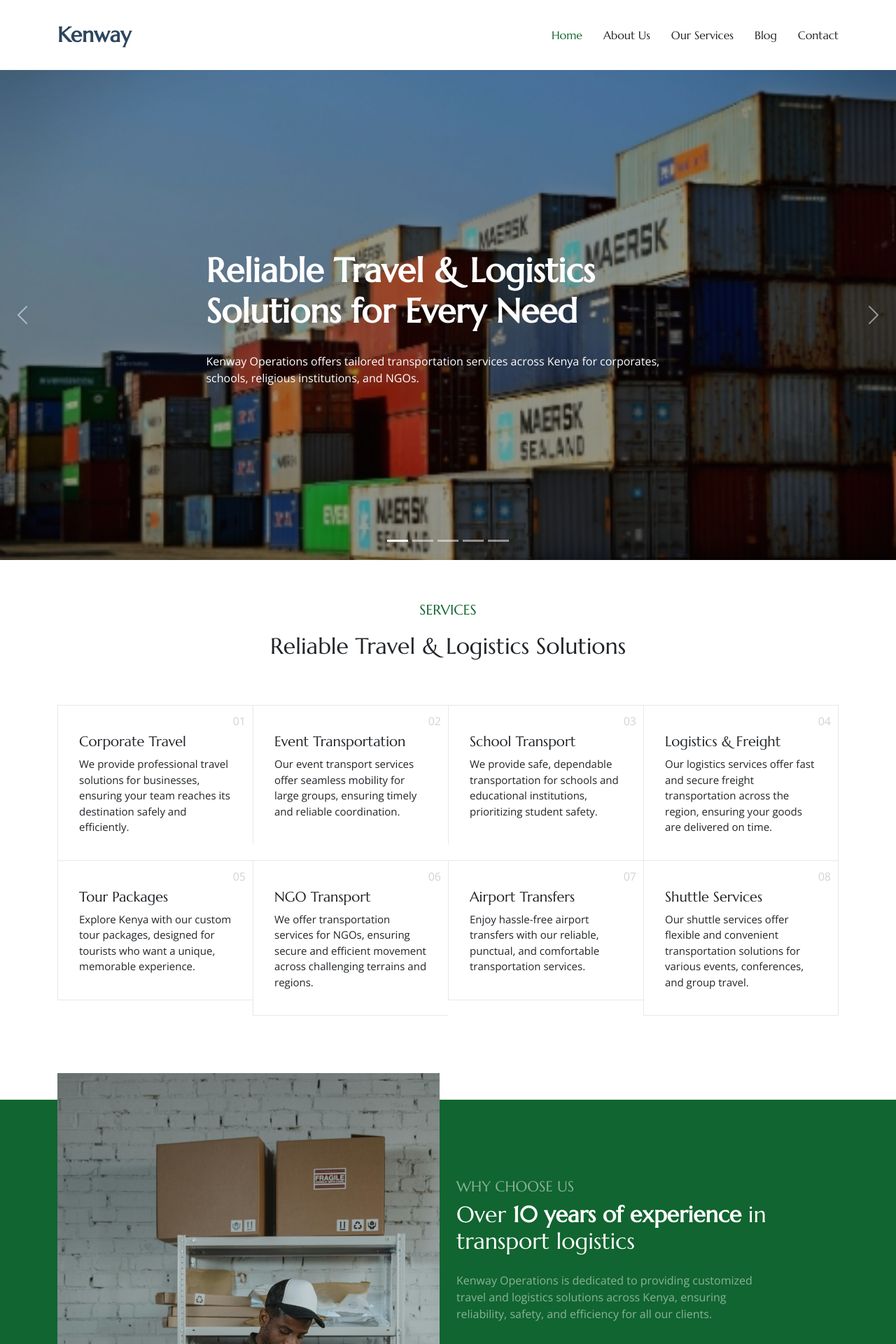
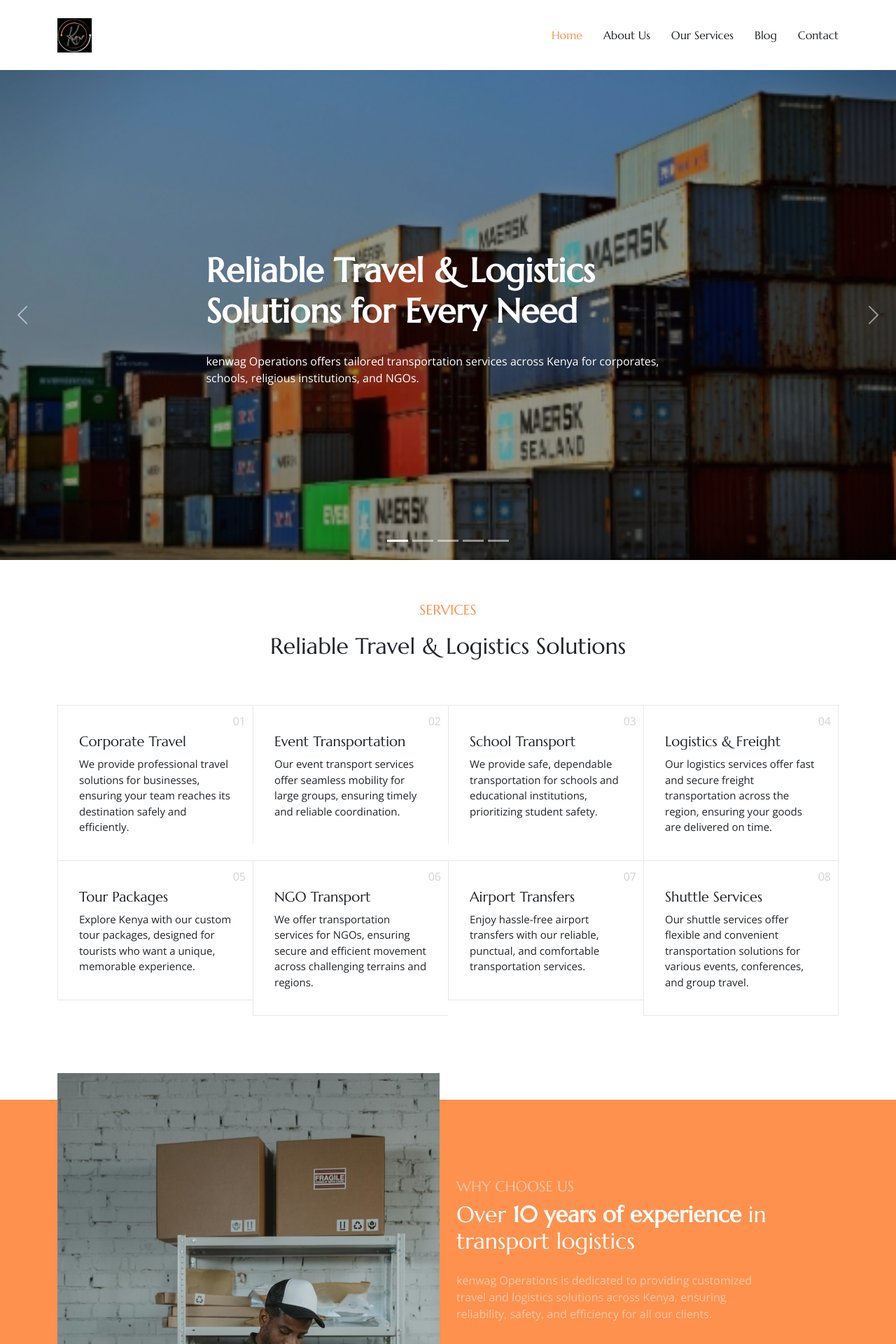
Before and after one commit to ngumikageche/kenway-op, a Flask app: page / in a window 1280 px wide. Shown: the top 1920 px of the page at 70% size. Run offline with Flask 3, Linux system fonts and the light colour scheme; some libraries are stand-ins or nearby versions.

Commit message:
theme colors active and logo

```diff
--- a/static/css/main.css
+++ b/static/css/main.css
@@ -22,7 +22,7 @@
   --background-color: #ffffff; /* Background color for the entire website, including individual sections */
   --default-color: #212529; /* Default color used for the majority of the text content across the entire website */
   --heading-color: #2d465e; /* Color for headings, subheadings and title throughout the website */
-  --accent-color: #116530; /* Accent color that represents your brand on the website. It's used for buttons, links, and other elements that need to stand out */
+  --accent-color: #fe914e; /* Accent color that represents your brand on the website. It's used for buttons, links, and other elements that need to stand out */
   --surface-color: #ffffff; /* The surface color is used as a background of boxed elements within sections, such as cards, icon boxes, or other elements that require a visual separation from the global background. */
   --contrast-color: #ffffff; /* Contrast color for text, ensuring readability against backgrounds of accent, heading, or default colors. */
 }
@@ -30,11 +30,11 @@
 /* Nav Menu Colors - The following color variables are used specifically for the navigation menu. They are separate from the global colors to allow for more customization options */
 :root {
   --nav-color: #212529;  /* The default color of the main navmenu links */
-  --nav-hover-color: #116530; /* Applied to main navmenu links when they are hovered over or active */
+  --nav-hover-color: #fe914e; /* Applied to main navmenu links when they are hovered over or active */
   --nav-mobile-background-color: #ffffff; /* Used as the background color for mobile navigation menu */
   --nav-dropdown-background-color: #ffffff; /* Used as the background color for dropdown items that appear when hovering over primary navigation items */
   --nav-dropdown-color: #212529; /* Used for navigation links of the dropdown items in the navigation menu. */
-  --nav-dropdown-hover-color: #116530; /* Similar to --nav-hover-color, this color is applied to dropdown navigation links when they are hovered over. */
+  --nav-dropdown-hover-color: #fe914e; /* Similar to --nav-hover-color, this color is applied to dropdown navigation links when they are hovered over. */
 }
 
 /* Color Presets - These classes override global colors when applied to any section or element, providing reuse of the sam color scheme. */
@@ -48,7 +48,7 @@
   --background-color: #060606;
   --default-color: #ffffff;
   --heading-color: #ffffff;
-  --accent-color: #2ea359;
+  --accent-color: #2a759f;
   --surface-color: #252525;
   --contrast-color: #ffffff;
 }
@@ -235,7 +235,7 @@ h6 {
 }
 
 .header .logo img {
-  max-height: 32px;
+  max-height: 49px;
   margin-right: 8px;
 }
 
--- a/templates/index.html
+++ b/templates/index.html
@@ -4,28 +4,28 @@
 <head>
   <meta charset="utf-8">
   <meta content="width=device-width, initial-scale=1.0" name="viewport">
-  <title>Kenway Operations - Reliable Travel & Transport Logistics in Kenya</title>
+  <title>kenwag Operations - Reliable Travel & Transport Logistics in Kenya</title>
   <meta name="description"
-    content="Kenway Operations offers customized travel and transport logistics solutions across Kenya. Explore our services for corporate travel, school transport, religious events, and logistics. Book now for reliable and safe transport.">
+    content="kenwag Operations offers customized travel and transport logistics solutions across Kenya. Explore our services for corporate travel, school transport, religious events, and logistics. Book now for reliable and safe transport.">
   <meta name="keywords"
-    content="travel logistics, transport services, corporate travel, school transport, religious transport, Kenya travel, logistics solutions, safe transport, Kenway Operations">
-  <link rel="canonical" href="https://www.kenwayoperations.com/">
+    content="travel logistics, transport services, corporate travel, school transport, religious transport, Kenya travel, logistics solutions, safe transport, kenwag Operations">
+  <link rel="canonical" href="https://www.kenwagoperations.com/">
   <meta name="robots" content="index, follow">
-  <meta name="author" content="Kenway Operations">
+  <meta name="author" content="kenwag Operations">
   <!-- Open Graph Meta Tags for social sharing -->
-  <meta property="og:title" content="Kenway Operations - Reliable Travel & Transport Logistics in Kenya">
+  <meta property="og:title" content="kenwag Operations - Reliable Travel & Transport Logistics in Kenya">
   <meta property="og:description"
-    content="Discover tailored travel and logistics services with Kenway Operations. Safe and efficient transport for corporates, schools, and religious institutions.">
-  <meta property="og:image" content="https://www.kenwayoperations.com/images/og-image.jpg">
+    content="Discover tailored travel and logistics services with kenwag Operations. Safe and efficient transport for corporates, schools, and religious institutions.">
+  <meta property="og:image" content="https://www.kenwagoperations.com/images/og-image.jpg">
   <!-- URL to an image for sharing -->
-  <meta property="og:url" content="https://www.kenwayoperations.com/">
+  <meta property="og:url" content="https://www.kenwagoperations.com/">
   <meta property="og:type" content="website">
   <!-- Twitter Card Meta Tags -->
   <meta name="twitter:card" content="summary_large_image">
-  <meta name="twitter:title" content="Kenway Operations - Reliable Travel & Transport Logistics in Kenya">
+  <meta name="twitter:title" content="kenwag Operations - Reliable Travel & Transport Logistics in Kenya">
   <meta name="twitter:description"
-    content="Explore customized travel and logistics solutions with Kenway Operations for safe and efficient transport across Kenya.">
-  <meta name="twitter:image" content="https://www.kenwayoperations.com/images/twitter-image.jpg">
+    content="Explore customized travel and logistics solutions with kenwag Operations for safe and efficient transport across Kenya.">
+  <meta name="twitter:image" content="https://www.kenwagoperations.com/images/twitter-image.jpg">
   <!-- URL to an image for sharing -->
 
 
@@ -60,8 +60,8 @@
 
       <a href="index.html" class="logo d-flex align-items-center">
         <!-- Uncomment the line below if you also wish to use an image logo -->
-        <!-- <img src="static/img/logo.png" alt="Kenway"> -->
-        <h1 class="sitename">Kenway</h1>
+        <img src="static/img/logo.ico" alt="kenwag">
+        <!-- <h1 class="sitename">kenwag</h1> -->
       </a>
 
       <nav id="navmenu" class="navmenu">
@@ -101,10 +101,10 @@
       <div id="hero-carousel" class="carousel slide carousel-fade" data-bs-ride="carousel" data-bs-interval="5000">
 
         <div class="carousel-item active">
-          <img src="static/img/hero_1.jpg" alt="Kenway Travel & Logistics">
+          <img src="static/img/hero_1.jpg" alt="kenwag Travel & Logistics">
           <div class="carousel-container">
             <h2>Reliable Travel & Logistics Solutions for Every Need</h2>
-            <p>Kenway Operations offers tailored transportation services across Kenya for corporates, schools, religious
+            <p>kenwag Operations offers tailored transportation services across Kenya for corporates, schools, religious
               institutions, and NGOs.</p>
           </div>
         </div><!-- End Carousel Item -->
@@ -310,7 +310,7 @@
         <div class="container">
           <div class="row">
             <div class="col-lg-6 mb-4 mb-lg-0">
-              <img src="static/img/img_long_5.jpg" alt="Kenway Operations Transport" class="img-fluid img-overlap"
+              <img src="static/img/img_long_5.jpg" alt="kenwag Operations Transport" class="img-fluid img-overlap"
                 data-aos="zoom-out">
             </div>
             <div class="col-lg-5 ml-auto" data-aos="fade-up" data-aos-delay="100">
@@ -319,7 +319,7 @@
                 Over <strong>10 years of experience</strong> in transport logistics
               </h2>
               <p class="opacity-50">
-                Kenway Operations is dedicated to providing customized travel and logistics solutions across Kenya,
+                kenwag Operations is dedicated to providing customized travel and logistics solutions across Kenya,
                 ensuring reliability, safety, and efficiency for all our clients.
               </p>
 
@@ -361,7 +361,7 @@
       <div class="container">
         <div class="row gy-4 justify-content-between align-items-center">
           <div class="col-lg-6 order-lg-2 position-relative" data-aos="zoom-out">
-            <img src="static/img/img_sq_1.jpg" alt="Kenway Operations Transport Services" class="img-fluid">
+            <img src="static/img/img_sq_1.jpg" alt="kenwag Operations Transport Services" class="img-fluid">
             <!-- <a href="https://www.youtube.com/watch?v=Y7f98aduVJ8" class="glightbox pulsating-play-btn">
               <span class="play"><i class="bi bi-play-fill"></i></span>
             </a> -->
@@ -369,7 +369,7 @@
           <div class="col-lg-5 order-lg-1" data-aos="fade-up" data-aos-delay="100">
             <h2 class="content-title mb-4">Reliable Transport for Every Journey</h2>
             <p class="mb-4">
-              At Kenway Operations, we believe in making every journey seamless and enjoyable. Our commitment to
+              At kenwag Operations, we believe in making every journey seamless and enjoyable. Our commitment to
               customer satisfaction drives us to offer top-notch transport solutions tailored to your needs, whether for
               corporate events, school trips, or personal travel.
             </p>
@@ -542,7 +542,7 @@
 
               <div class="post-content d-flex flex-column">
 
-                <h3 class="post-title">The Evolution of Kenway's Technologies</h3>
+                <h3 class="post-title">The Evolution of kenwag's Technologies</h3>
 
                 <div class="meta d-flex align-items-center">
                   <div class="d-flex align-items-center">
@@ -574,7 +574,7 @@
 
               <div class="post-content d-flex flex-column">
 
-                <h3 class="post-title">Kenway's Impact on Local Communities</h3>
+                <h3 class="post-title">kenwag's Impact on Local Communities</h3>
 
                 <div class="meta d-flex align-items-center">
                   <div class="d-flex align-items-center">
@@ -606,7 +606,7 @@
 
               <div class="post-content d-flex flex-column">
 
-                <h3 class="post-title">Innovations in Kenway: A Look Ahead</h3>
+                <h3 class="post-title">Innovations in kenwag: A Look Ahead</h3>
 
                 <div class="meta d-flex align-items-center">
                   <div class="d-flex align-items-center">
@@ -644,7 +644,7 @@
             <div class="col-lg-6">
               <h3>Subscribe to Our Newsletter</h3>
               <p class="opacity-50">
-                Stay updated with the latest news and innovations from Kenway. Join our community and be the first to
+                Stay updated with the latest news and innovations from kenwag. Join our community and be the first to
                 know!
               </p>
             </div>
@@ -676,13 +676,13 @@
         <div class="row gy-4">
           <div class="col-lg-4 col-md-6 footer-about">
             <a href="index.html" class="logo d-flex align-items-center">
-              <span class="sitename">Kenway</span>
+              <span class="sitename">kenwag</span>
             </a>
             <div class="footer-contact pt-3">
-              <p>123 Kenway Street</p>
+              <p>123 kenwag Street</p>
               <p>Nairobi, Kenya 00100</p>
               <p class="mt-3"><strong>Phone:</strong> <span>+254 700 000 000</span></p>
-              <p><strong>Email:</strong> <span>info@kenway.com</span></p>
+              <p><strong>Email:</strong> <span>info@kenwag.com</span></p>
             </div>
           </div>
 
@@ -740,7 +740,7 @@
 
         <div class="d-flex flex-column align-items-center align-items-lg-start">
           <div>
-            © Copyright <strong><span>Kenway</span></strong>. All Rights Reserved
+            © Copyright <strong><span>kenwag</span></strong>. All Rights Reserved
           </div>
           <div class="credits">
             Designed by <a href="https://bootstrapmade.com/">BootstrapMade</a>
```
Also changed, not shown: static/img/logo.ico (added), static/img/logo.jpg (added), 2 other files.
